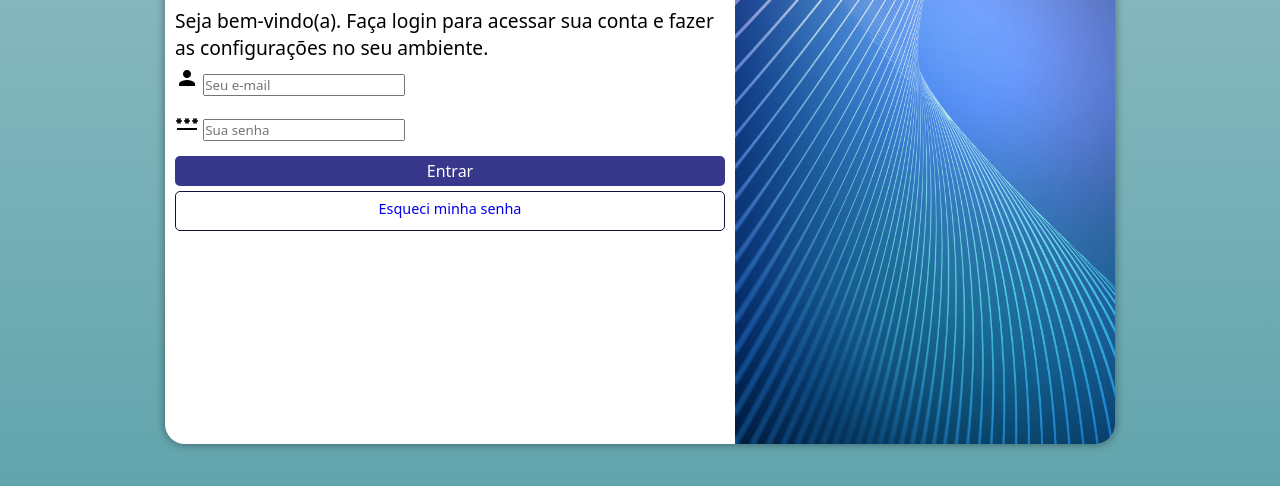
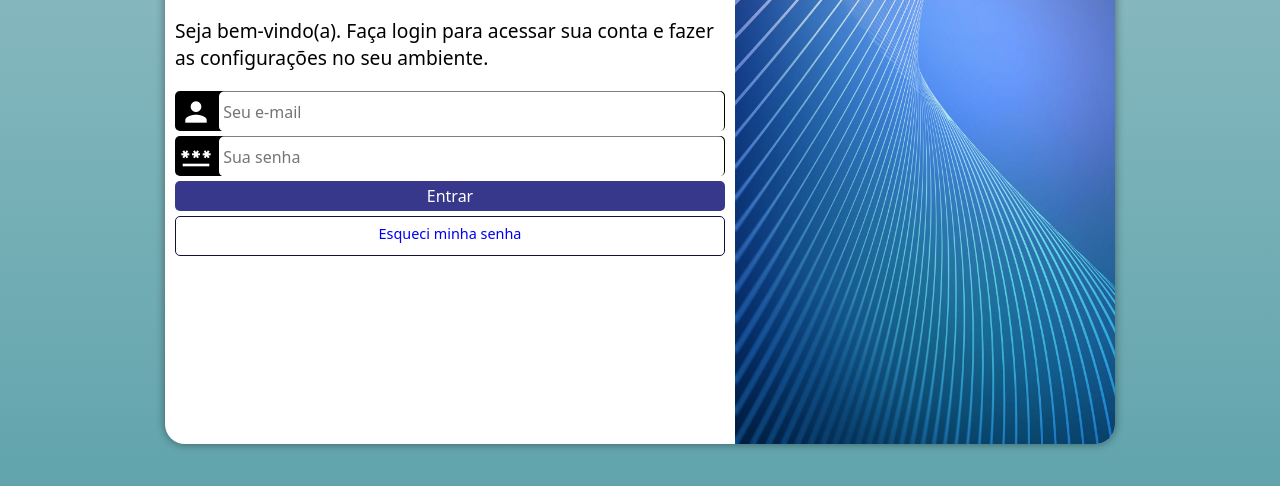
Before and after one commit to leomazoco/projeto-login, a plain HTML site: page index.html in a window 1280 px wide. Shown: the part 206-692 px from the top of the page. Drawn offline with Linux system fonts and the light colour scheme.

Commit message:
bug fixed

```diff
--- a/estilos/media-query.css
+++ b/estilos/media-query.css
@@ -9,7 +9,7 @@ Desktop: 992px até 1200px
 Grandes telas: acima de 1200px
 */
 
-@media screen and (min-width: 768px) and (max-width: 992px) {
+@media screen and (min-width: 768px) and (max-width: 992px) { /*Configuração para Tablet*/
 
     body{
         background-image: linear-gradient(to top, #589fa8c4, #9bddd2c4)
@@ -17,6 +17,7 @@ Grandes telas: acima de 1200px
 
     section#login {
         width: 80vw;
+        height: 350px;
     }
 
     section#login > div#imagem {
@@ -29,9 +30,13 @@ Grandes telas: acima de 1200px
         float: left;
         width: 70%;
     }
+
+    div#formulario > p {
+        margin: 10px 0px;
+    }
 }
 
-@media screen and (min-width: 992px) {
+@media screen and (min-width: 992px) { /* CONFIGURAÇÃO PARA TELAS GRANDES*/
 
     body{
         background-image: linear-gradient(to top, #589fa8c4, #a3c7ccc4)
@@ -58,6 +63,8 @@ Grandes telas: acima de 1200px
 
     div#formulario > p {
         font-size: 1.2em;
+
+        margin: 20px 0px;
     }
 
 }
--- a/estilos/style.css
+++ b/estilos/style.css
@@ -31,7 +31,6 @@ section#login{
     position: absolute;
     top: 50%;
     left: 50%;
-    transform: translate(-50%, -50%);
     overflow: hidden;
 
     background-color: white;
@@ -43,6 +42,7 @@ section#login{
 
     transition: width 0.3s, height 0.3s;
     transition-timing-function: ease;
+    transform: translate(-50%, -50%);
 }
 
 section#login > div#imagem{
@@ -75,8 +75,34 @@ form > div.campo {
     margin: 5px 0px;
 }
 
+form > div.campo {
+    background-color: black;
+    display: block;
+    width: 100%;
+    height: 40px;
+    border-radius: 5px;
+    margin: 5px 0px;
+}
+
 div.campo > label {
     display: none;
+}
+
+div.campo > i {
+    color: white;
+    font-size: 2em;
+    width: 40px;
+    padding: 5px;
+}
+
+div.campo > input {
+    font-size: 1em;
+    width: calc(100% - 45px);
+    height: 99%;
+    border: none;
+    border-radius: 5px;
+    padding: 4px;
+    transform: translateY(-10.5px);
 }
 
 form > input[type=submit] {
```
